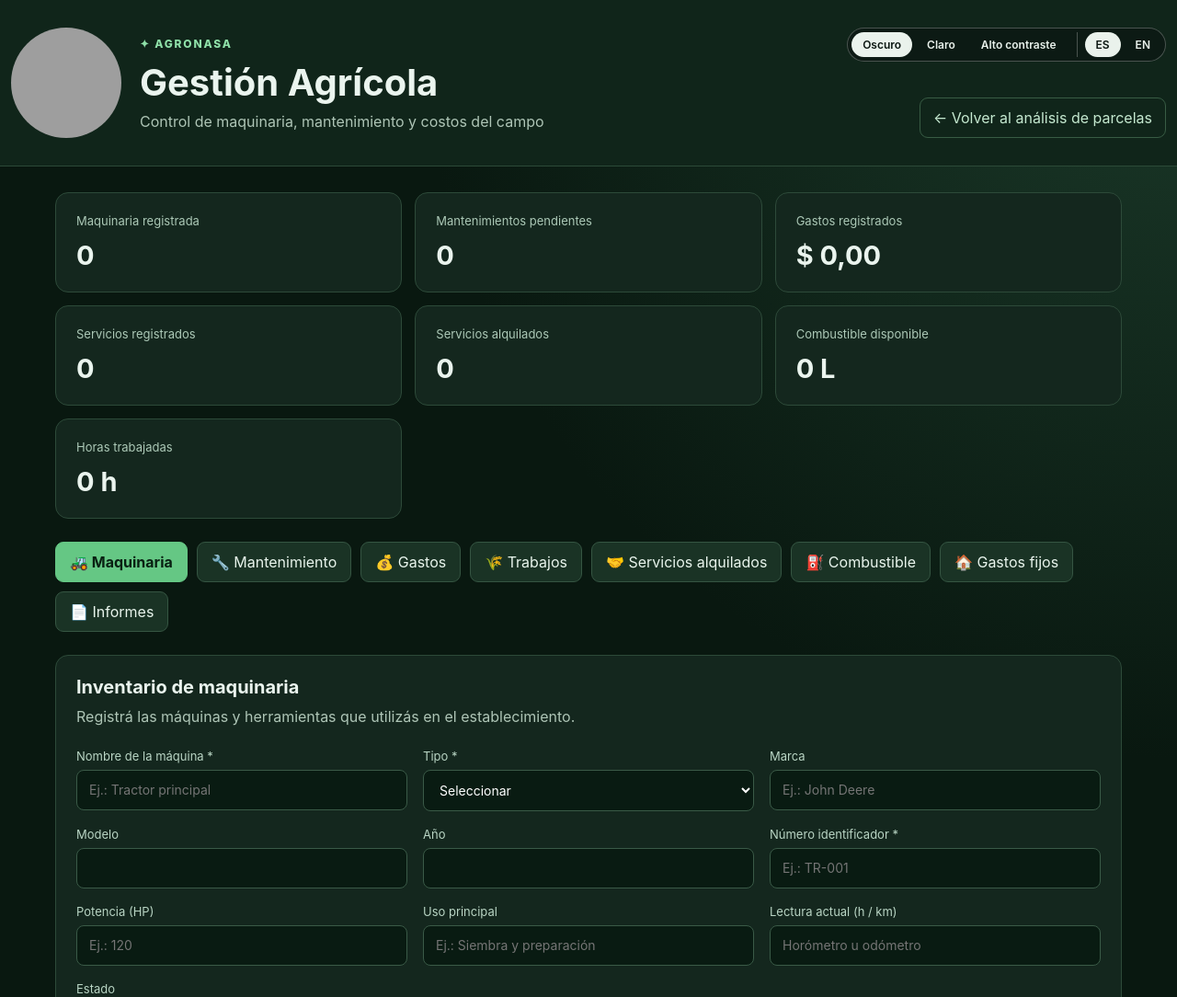
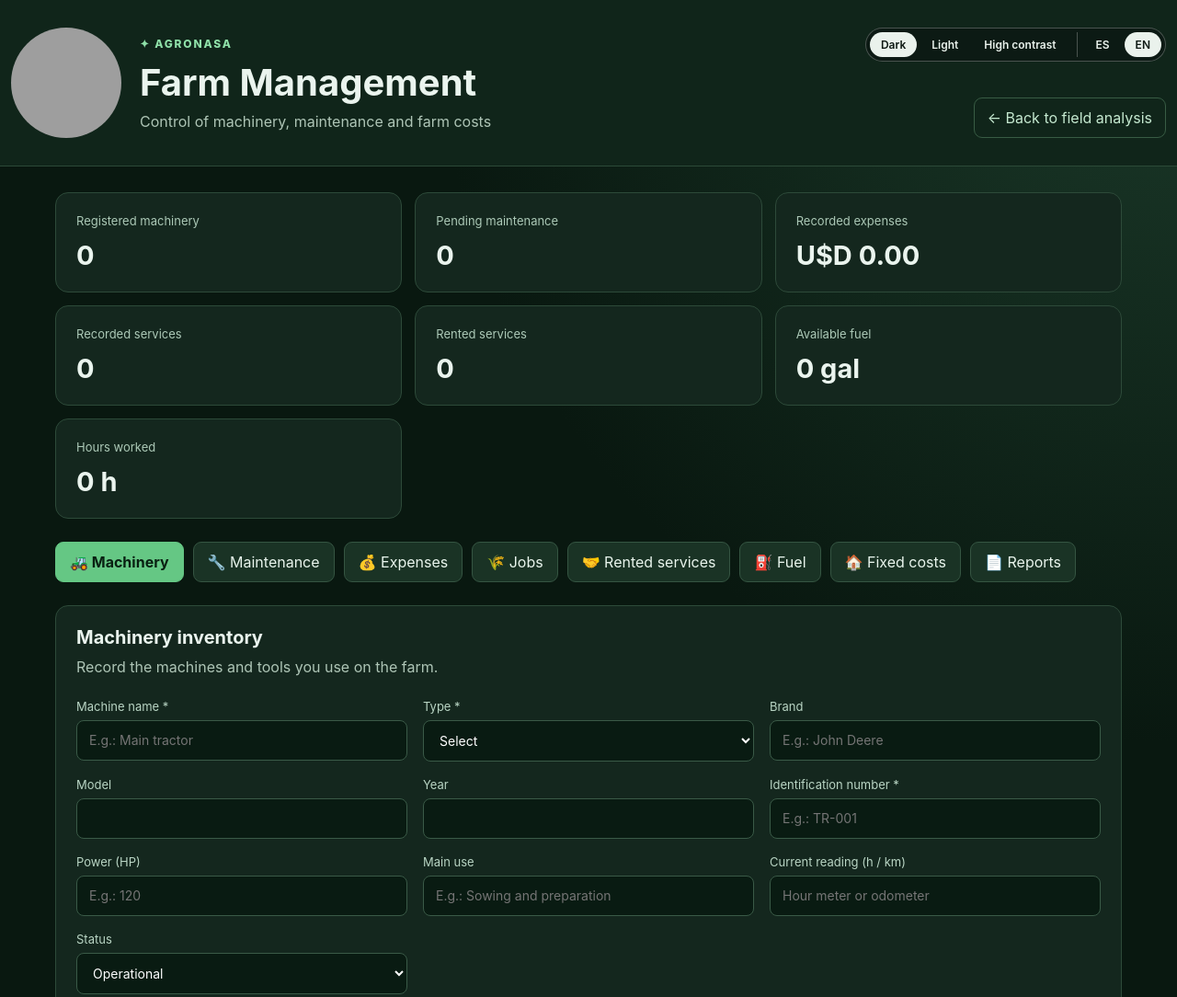
Before and after one commit to AlejandroCarabajal/Hackaton-NASA-2026, a plain HTML site: page gestion-agricola.html in a window 1280 px wide. Shown: the top 1084 px of the page at 92% size. Drawn offline with Linux system fonts and the light colour scheme; grey boxes are pictures that could not be loaded.

Commit message:
se puso por defecto el idioma Inglés en la app

```diff
--- a/gestion-agricola.html
+++ b/gestion-agricola.html
@@ -8,8 +8,8 @@
 <link rel="stylesheet" href="tema.css">
 <link rel="stylesheet" href="gestion-agricola-tema.css">
 <script src="tema.js"></script>
-<script src="i18n-en.js?v=4"></script>
-<script src="i18n.js?v=4"></script>
+<script src="i18n-en.js?v=5"></script>
+<script src="i18n.js?v=5"></script>
 <script src="gestion-agricola.js" defer></script>
 </head>
 <body>
--- a/i18n.js
+++ b/i18n.js
@@ -15,7 +15,7 @@
   const ATRIBUTOS = ['placeholder', 'title', 'aria-label', 'alt', 'aria-description'];
   const OMITIR = { SCRIPT: 1, STYLE: 1, TEXTAREA: 1, NOSCRIPT: 1, CODE: 1 };
 
-  let idioma = 'es';
+  let idioma = 'en';
   try {
     const g = localStorage.getItem(CLAVE);
     if(g === 'en' || g === 'es') idioma = g;
```
Also changed, not shown: index.html (+2 -2 lines).
